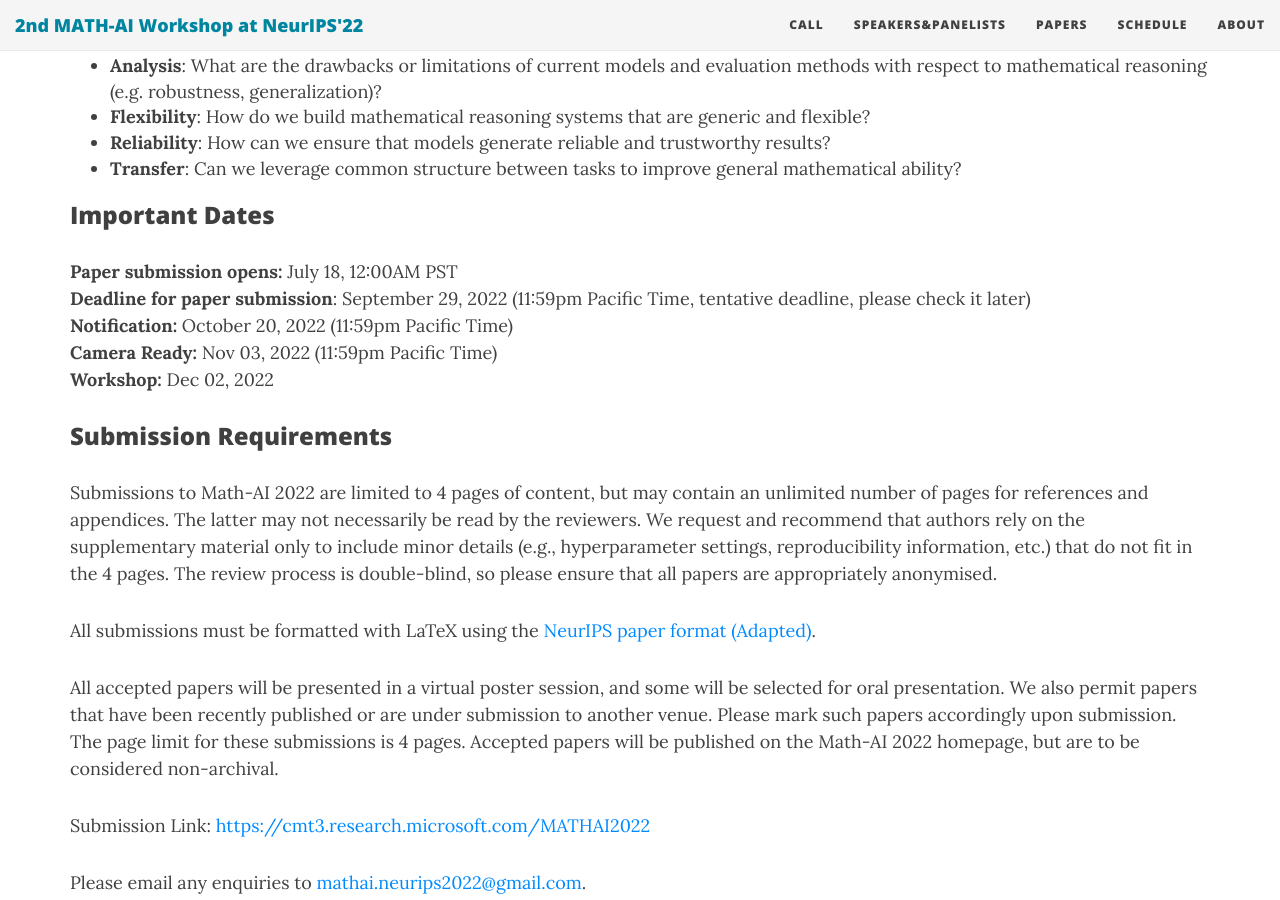
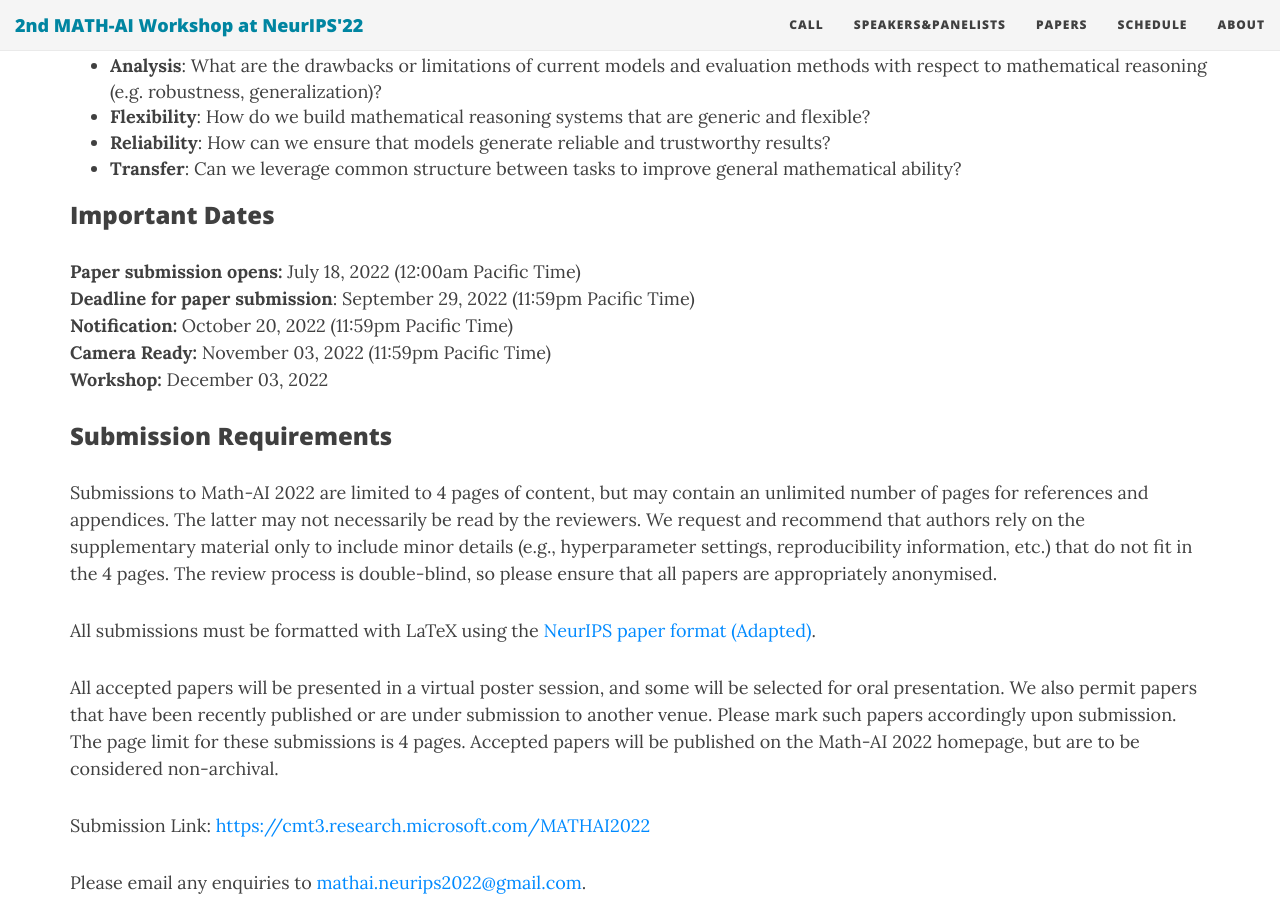
Before and after one commit to mathai-2023/mathai-2023.github.io, a Jekyll site: the page built from cfp.md, in a window 1280 px wide and 900 px high, scrolled down 1023 px. Built offline with Jekyll 4.4.1, drawn with Linux system fonts in a browser that asks for light colours; nearby versions of some CDN libraries.

Commit message:
update time

```diff
--- a/cfp.md
+++ b/cfp.md
@@ -34,12 +34,12 @@ In addition to the problem areas above, we are interested in research related to
 ### Important Dates
 
 <!--{% include dates.md %} <a href="{site.url}/2020/img/KR2ML2020_template.zip">NeurIPS paper format (adapted)</a>. -->
-**Paper submission opens:** July 18, 12:00AM PST  <br>
+**Paper submission opens:** July 18, 2022 (12:00am Pacific Time) <br>
 <!-- **Deadline for paper submission: Oct 06, 2021 (11:59pm Pacific Time, one day after the ICLR 2022 submission deadline.)** <br> -->
-**Deadline for paper submission**: September 29, 2022 (11:59pm Pacific Time, tentative deadline, please check it later) <br>
+**Deadline for paper submission**: September 29, 2022 (11:59pm Pacific Time) <br>
 **Notification:** October 20, 2022 (11:59pm Pacific Time) <br>
-**Camera Ready:** Nov 03, 2022 (11:59pm Pacific Time) <br>
-**Workshop:** Dec 02, 2022
+**Camera Ready:** November 03, 2022 (11:59pm Pacific Time) <br>
+**Workshop:** December 03, 2022
 
 ### Submission Requirements
 
```
Also changed, not shown: schedule.md (+1 -1 lines), 2 other files.
